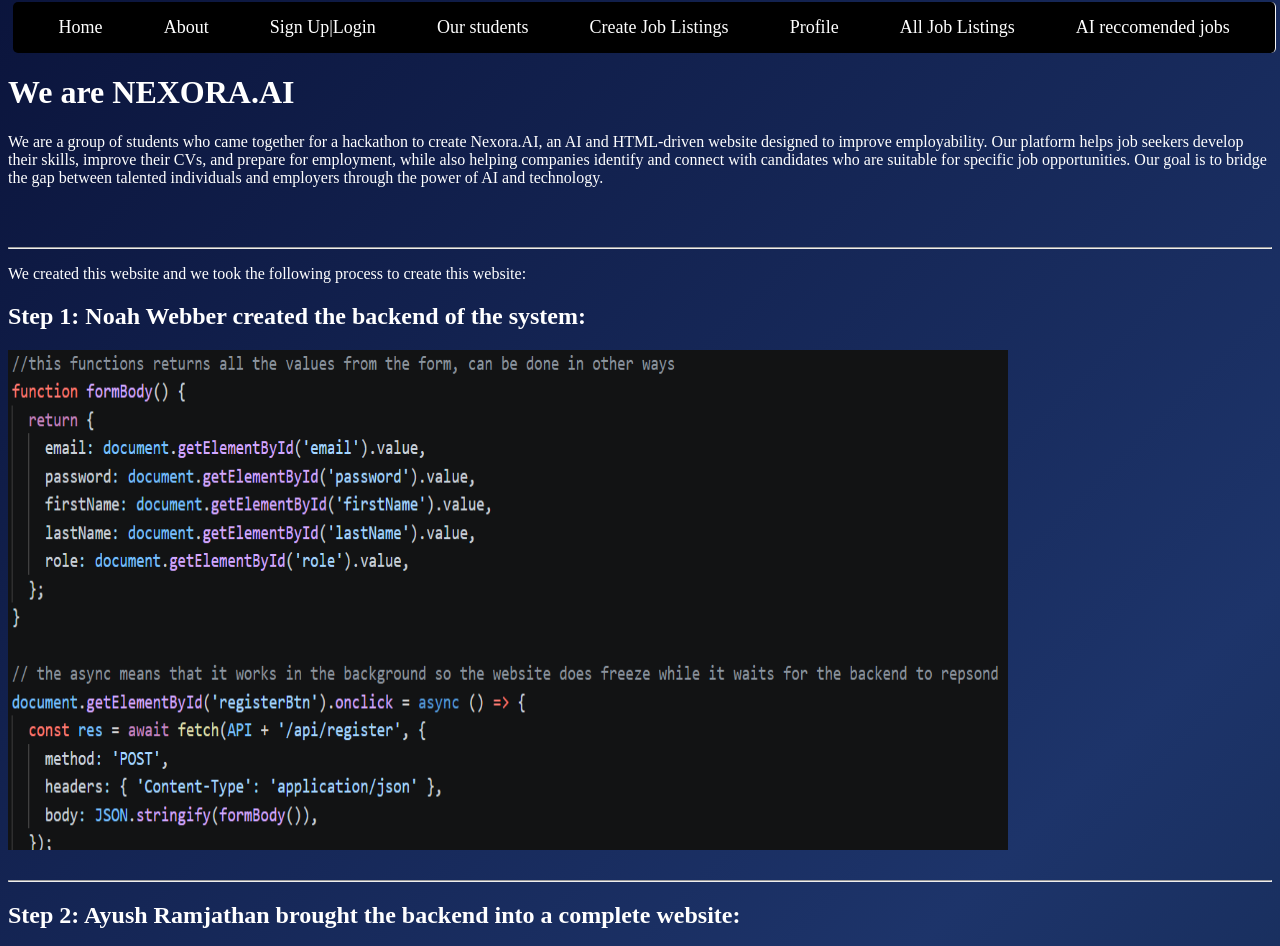
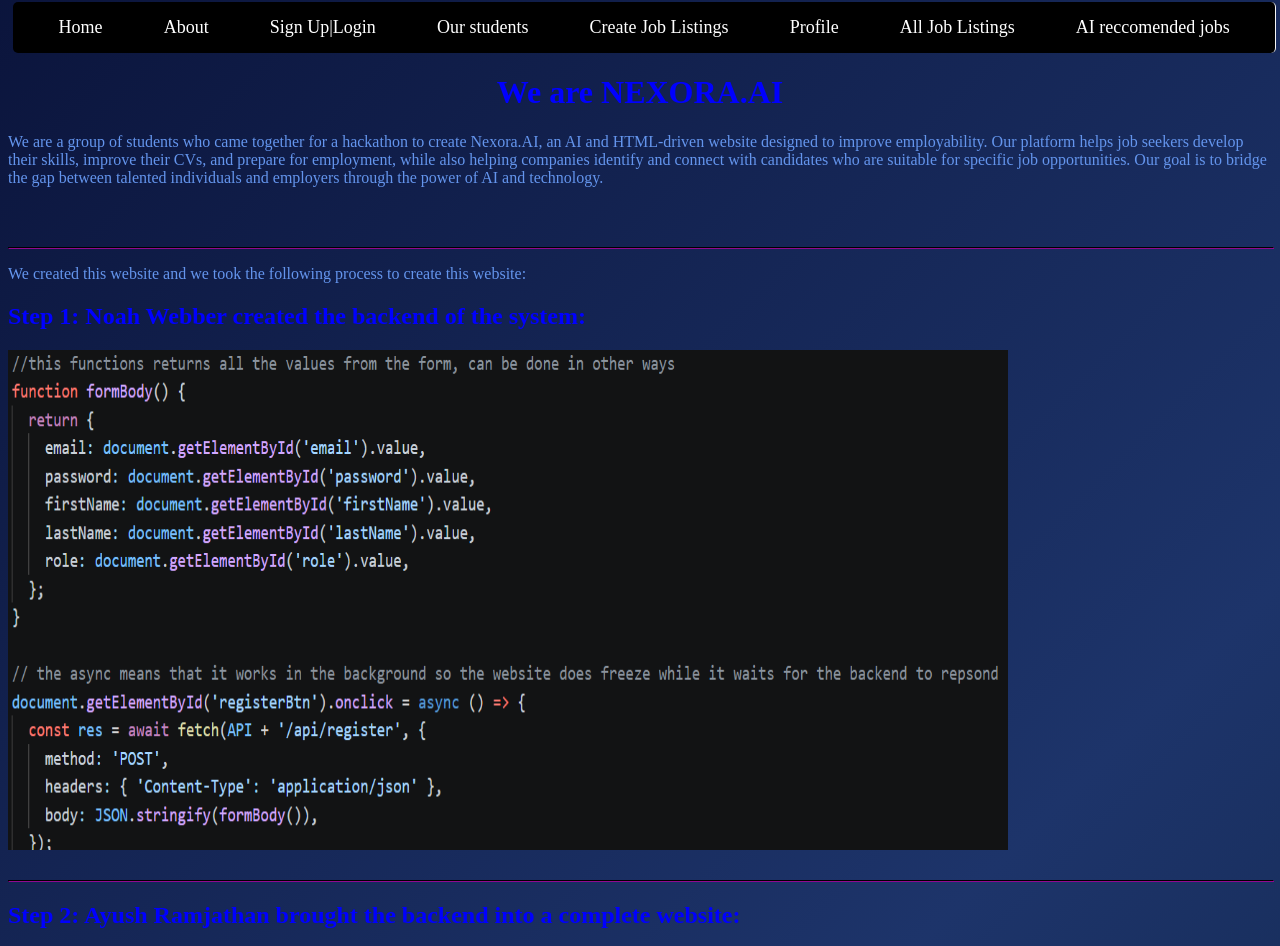
Before and after one commit to ayushramjathano/Hackathon, a website: page about.html in a window 1280 px wide. Shown: the part 215-1161 px from the top of the page. Drawn offline with Linux system fonts and the light colour scheme.

Commit message:
edited about page
added colour to the headings in the about page as well a the hr tag

```diff
--- a/Stylingsheet.css
+++ b/Stylingsheet.css
@@ -8,6 +8,7 @@
     text-align: center;
     font-size: 100px;
     color: blue;
+
 
 }
 .intro{
@@ -39,6 +40,20 @@
 
 
 }
+/*styling the headings in the about page*/
+.about {color:blue; text-align: center;}
+.about1{color: blue;}
+.about2{color: blue;}
+.about3{color: blue;}
+.about4{color: blue;}
+
+/*styling the hr in the about page*/
+hr{width:100%;
+        border-color: rgb(61, 4, 61);}
+
+/*  Paragraphs in the about page*/
+p { color:cornflowerblue;}
+
 .nav-links:hover{
     background-color: #000000;
 }
--- a/about.html
+++ b/about.html
@@ -19,7 +19,7 @@
 
   </head>
   <body>
-   <h1>We are NEXORA.AI</h1>
+   <h1 class="about">We are NEXORA.AI</h1>
    <p>We are a group of students who came together for a hackathon to create Nexora.AI, an AI and HTML-driven website designed to improve employability.
      Our platform helps job seekers develop their skills, improve their CVs, and prepare for employment, while also helping companies identify and connect with candidates
     who are suitable for specific job opportunities. Our goal is to bridge the gap between talented individuals and employers through the power of AI and technology.</p>
@@ -27,22 +27,22 @@
 <br>
 <hr>
     <p>We created this website and we took the following process to create this website:</p>
-    <h2>Step 1: Noah Webber created the backend of the system:</h2>
+    <h2 class="about1">Step 1: Noah Webber created the backend of the system:</h2>
     <img class="img1" src="Code1.png.png">
 <br>
 <br>
 <hr>
-<h2>Step 2: Ayush Ramjathan brought the backend into a complete website:</h2>
+<h2 class="about2">Step 2: Ayush Ramjathan brought the backend into a complete website:</h2>
 <img class="img1" src="Code2.png">
 <br>
 <br>
 <hr>
-<h2>Step 3: Merdi Mukendi and Keisha Naicker added style/CSS to make the website pop out and look stylish and modern:</h2>
+<h2 class="about3">Step 3: Merdi Mukendi and Keisha Naicker added style/CSS to make the website pop out and look stylish and modern:</h2>
 <img class="img1" src="image.png">
 <br>
 <br>
 <hr>
-<h2>Step 4:RJ brought it all together and created our presentation and scalable design plan:</h2>
+<h2 class="about4">Step 4:RJ brought it all together and created our presentation and scalable design plan:</h2>
 <img class="img1" src="RJwork.png">
   </body>
 </html>
```
